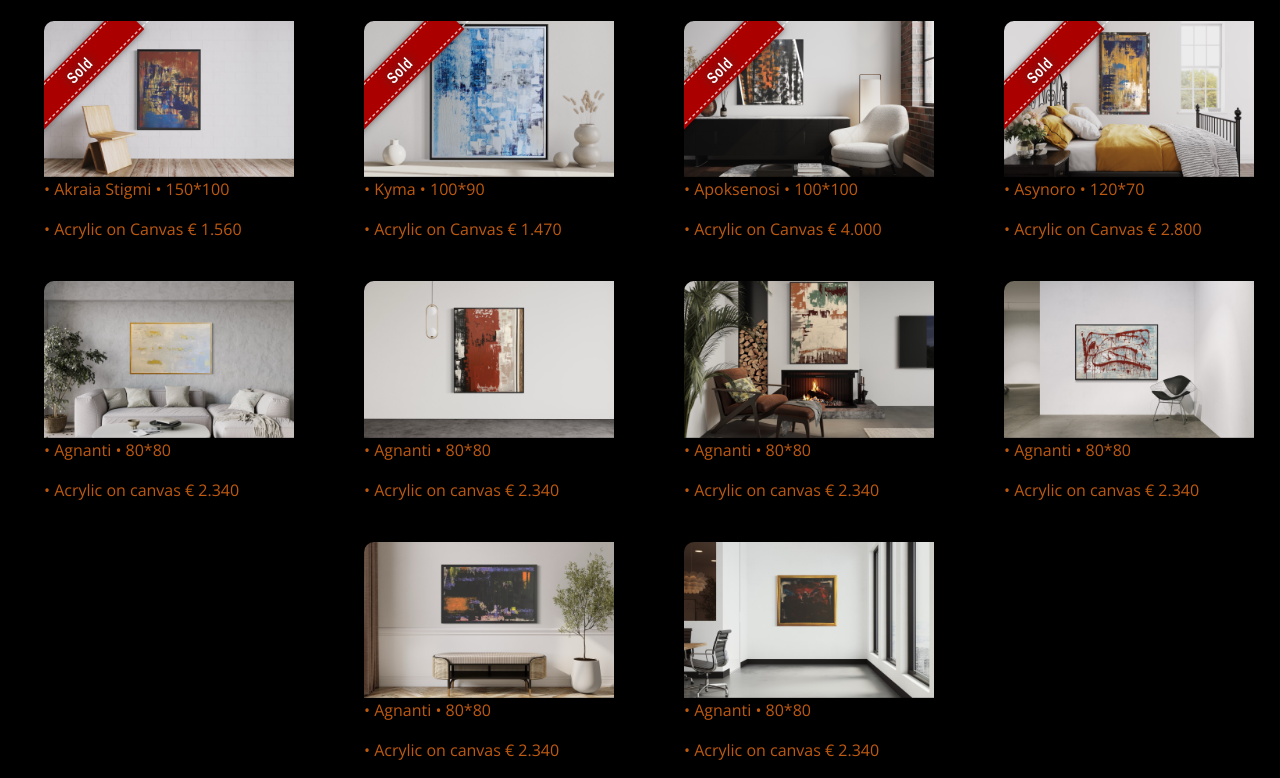
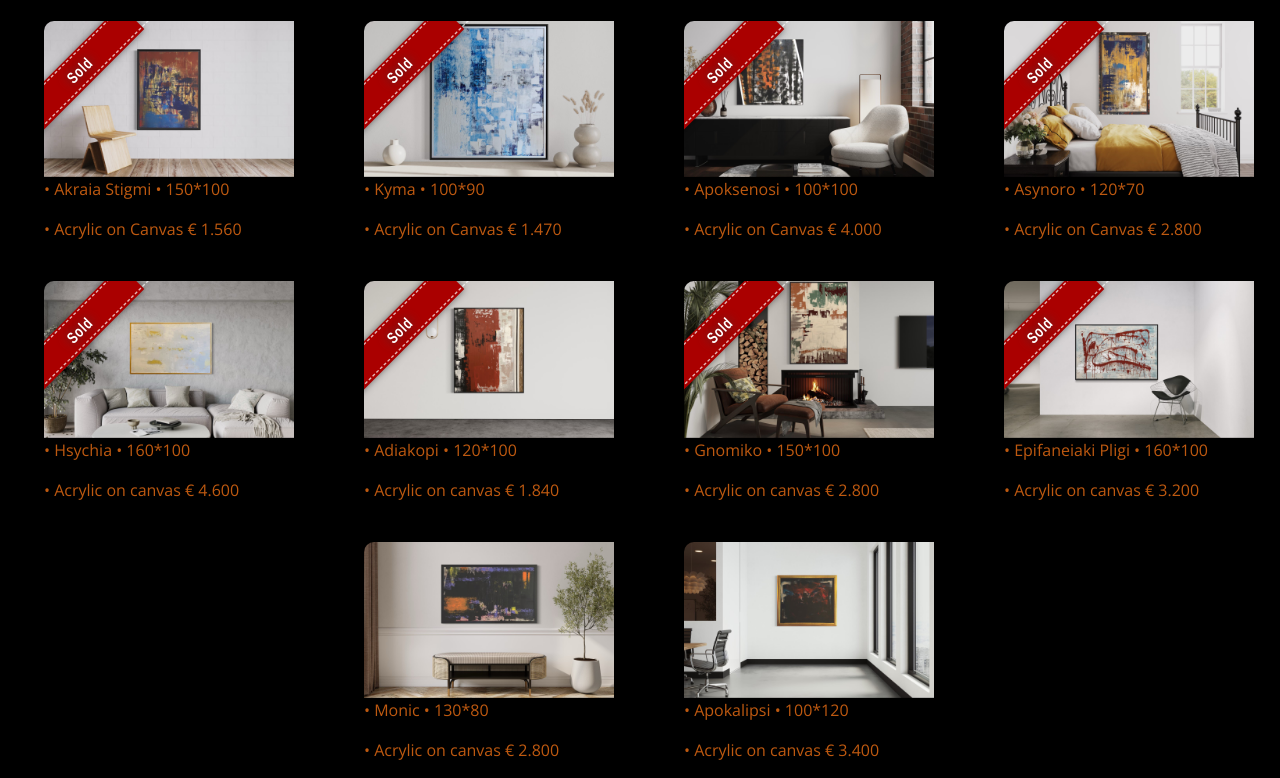
Before and after one commit to effiebara/selin-s, a plain HTML site: page canvas.html in a window 1280 px wide. Shown: the part 831-1609 px from the top of the page. Drawn offline with nearby package versions, Linux system fonts and the light colour scheme.

Commit message:
names in canvas has given

```diff
--- a/canvas.html
+++ b/canvas.html
@@ -254,10 +254,11 @@
         <div class="col-xl-3 col-lg-4 col-md-6">
           <div class="gallery-item h-100">
             <img src="selin's images/18.jpg" class="img-fluid" alt="" height="250" width="250">
-            <p style="color:#be5910">• Agnanti • 80*80</p>
-            <p style="color:#be5910">• Acrylic on canvas € 2.340</p>
+            <p style="color:#be5910">• Hsychia • 160*100</p>
+            <p style="color:#be5910">• Acrylic on canvas € 4.600</p>
+            <a class="sold_out" href="https://abc.com/">Sold</a>
             <div class="gallery-links d-flex align-items-center justify-content-center">
-              <a href="selin's images/18.JPG" title=" • Agnanti • 80*80/ Acrylic on canvas € 2.340 " class="glightbox preview-link"><i class="bi bi-arrows-angle-expand"></i></a>
+              <a href="selin's images/18.JPG" title=" • Hsychia • 160*100/ Acrylic on canvas € 2.340 " class="glightbox preview-link"><i class="bi bi-arrows-angle-expand"></i></a>
 
             </div>
 
@@ -267,10 +268,11 @@
         <div class="col-xl-3 col-lg-4 col-md-6">
           <div class="gallery-item h-100">
             <img src="selin's images/19.jpg" class="img-fluid" alt="" height="250" width="250">
-            <p style="color:#be5910">• Agnanti • 80*80</p>
-            <p style="color:#be5910">• Acrylic on canvas € 2.340</p>
+            <p style="color:#be5910">• Adiakopi • 120*100</p>
+            <p style="color:#be5910">• Acrylic on canvas € 1.840</p>
+            <a class="sold_out" href="https://abc.com/">Sold</a>
             <div class="gallery-links d-flex align-items-center justify-content-center">
-              <a href="selin's images/19.JPG" title=" • Agnanti • 80*80/ Acrylic on canvas € 2.340 " class="glightbox preview-link"><i class="bi bi-arrows-angle-expand"></i></a>
+              <a href="selin's images/19.JPG" title=" • Adiakopi • 120*100/ Acrylic on canvas € 2.340 " class="glightbox preview-link"><i class="bi bi-arrows-angle-expand"></i></a>
 
             </div>
 
@@ -280,10 +282,11 @@
         <div class="col-xl-3 col-lg-4 col-md-6">
           <div class="gallery-item h-100">
             <img src="selin's images/20.jpg" class="img-fluid" alt="" height="250" width="250">
-            <p style="color:#be5910">• Agnanti • 80*80</p>
-            <p style="color:#be5910">• Acrylic on canvas € 2.340</p>
+            <p style="color:#be5910">• Gnomiko • 150*100</p>
+            <p style="color:#be5910">• Acrylic on canvas € 2.800</p>
+            <a class="sold_out" href="https://abc.com/">Sold</a>
             <div class="gallery-links d-flex align-items-center justify-content-center">
-              <a href="selin's images/20.JPG" title=" • Agnanti • 80*80/ Acrylic on canvas € 2.340 " class="glightbox preview-link"><i class="bi bi-arrows-angle-expand"></i></a>
+              <a href="selin's images/20.JPG" title=" • Gnomiko • 150*100/ Acrylic on canvas € 2.340 " class="glightbox preview-link"><i class="bi bi-arrows-angle-expand"></i></a>
 
             </div>
 
@@ -293,10 +296,11 @@
         <div class="col-xl-3 col-lg-4 col-md-6">
           <div class="gallery-item h-100">
             <img src="selin's images/21.jpg" class="img-fluid" alt="" height="250" width="250">
-            <p style="color:#be5910">• Agnanti • 80*80</p>
-            <p style="color:#be5910">• Acrylic on canvas € 2.340</p>
+            <p style="color:#be5910">• Epifaneiaki Pligi • 160*100</p>
+            <p style="color:#be5910">• Acrylic on canvas € 3.200</p>
+            <a class="sold_out" href="https://abc.com/">Sold</a>
             <div class="gallery-links d-flex align-items-center justify-content-center">
-              <a href="selin's images/21.jpg" title=" • Agnanti • 80*80/ Acrylic on canvas € 2.340 " class="glightbox preview-link"><i class="bi bi-arrows-angle-expand"></i></a>
+              <a href="selin's images/21.jpg" title=" • Epifaneiaki Pligi • 160*100/ Acrylic on canvas € 2.340 " class="glightbox preview-link"><i class="bi bi-arrows-angle-expand"></i></a>
 
             </div>
 
@@ -306,10 +310,10 @@
         <div class="col-xl-3 col-lg-4 col-md-6">
           <div class="gallery-item h-100">
             <img src="selin's images/22.jpg" class="img-fluid" alt="" height="250" width="250">
-            <p style="color:#be5910">• Agnanti • 80*80</p>
-            <p style="color:#be5910">• Acrylic on canvas € 2.340</p>
+            <p style="color:#be5910">• Monic • 130*80</p>
+            <p style="color:#be5910">• Acrylic on canvas € 2.800</p>
             <div class="gallery-links d-flex align-items-center justify-content-center">
-              <a href="selin's images/22.jpg" title=" • Agnanti • 80*80/ Acrylic on canvas € 2.340 " class="glightbox preview-link"><i class="bi bi-arrows-angle-expand"></i></a>
+              <a href="selin's images/22.jpg" title=" • Monic • 130*80/ Acrylic on canvas € 2.340 " class="glightbox preview-link"><i class="bi bi-arrows-angle-expand"></i></a>
 
             </div>
 
@@ -319,10 +323,10 @@
         <div class="col-xl-3 col-lg-4 col-md-6">
           <div class="gallery-item h-100">
             <img src="selin's images/23.jpg" class="img-fluid" alt="" height="250" width="250">
-            <p style="color:#be5910">• Agnanti • 80*80</p>
-            <p style="color:#be5910">• Acrylic on canvas € 2.340</p>
+            <p style="color:#be5910">• Apokalipsi • 100*120</p>
+            <p style="color:#be5910">• Acrylic on canvas € 3.400</p>
             <div class="gallery-links d-flex align-items-center justify-content-center">
-              <a href="selin's images/23.jpg" title=" • Agnanti • 80*80/ Acrylic on canvas € 2.340 " class="glightbox preview-link"><i class="bi bi-arrows-angle-expand"></i></a>
+              <a href="selin's images/23.jpg" title=" • Apokalipsi • 100*120/ Acrylic on canvas € 2.340 " class="glightbox preview-link"><i class="bi bi-arrows-angle-expand"></i></a>
 
             </div>
 
```
